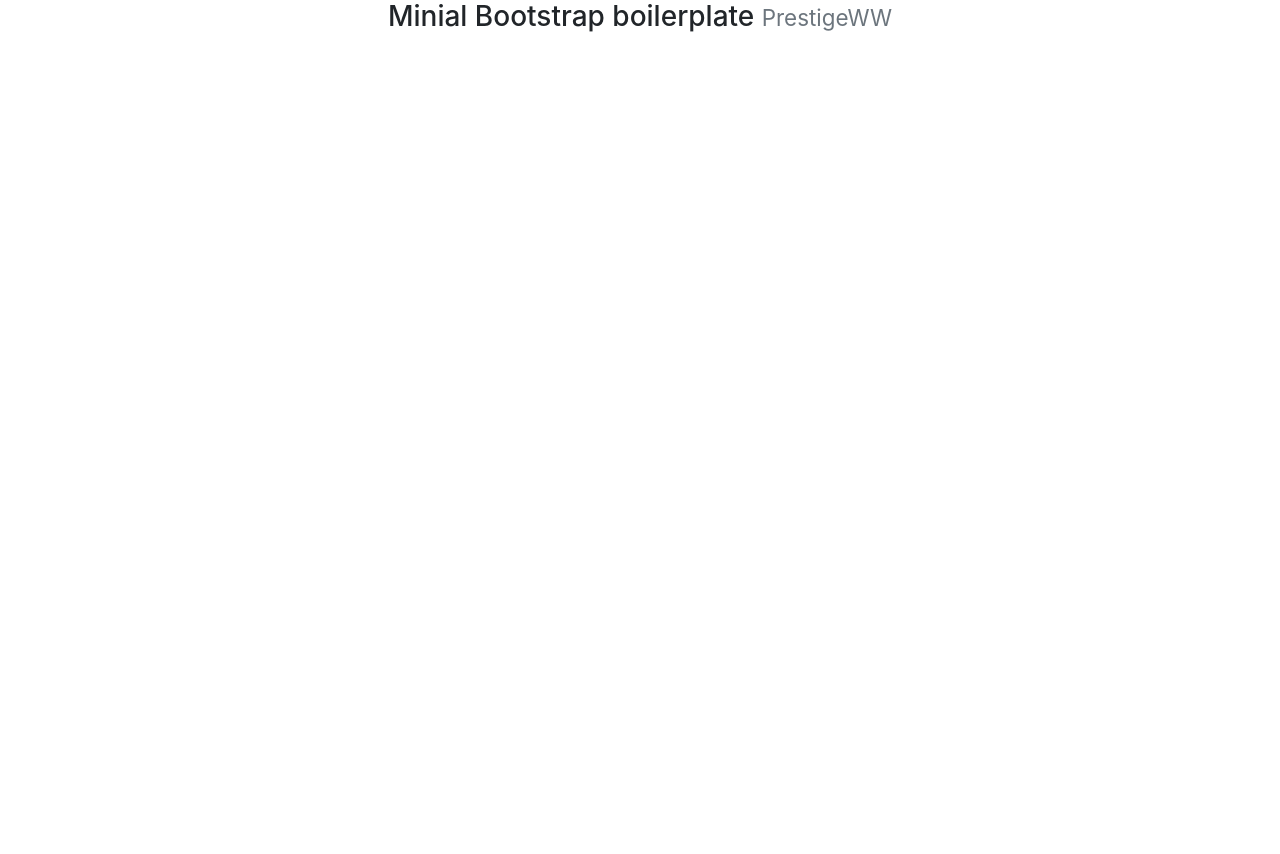
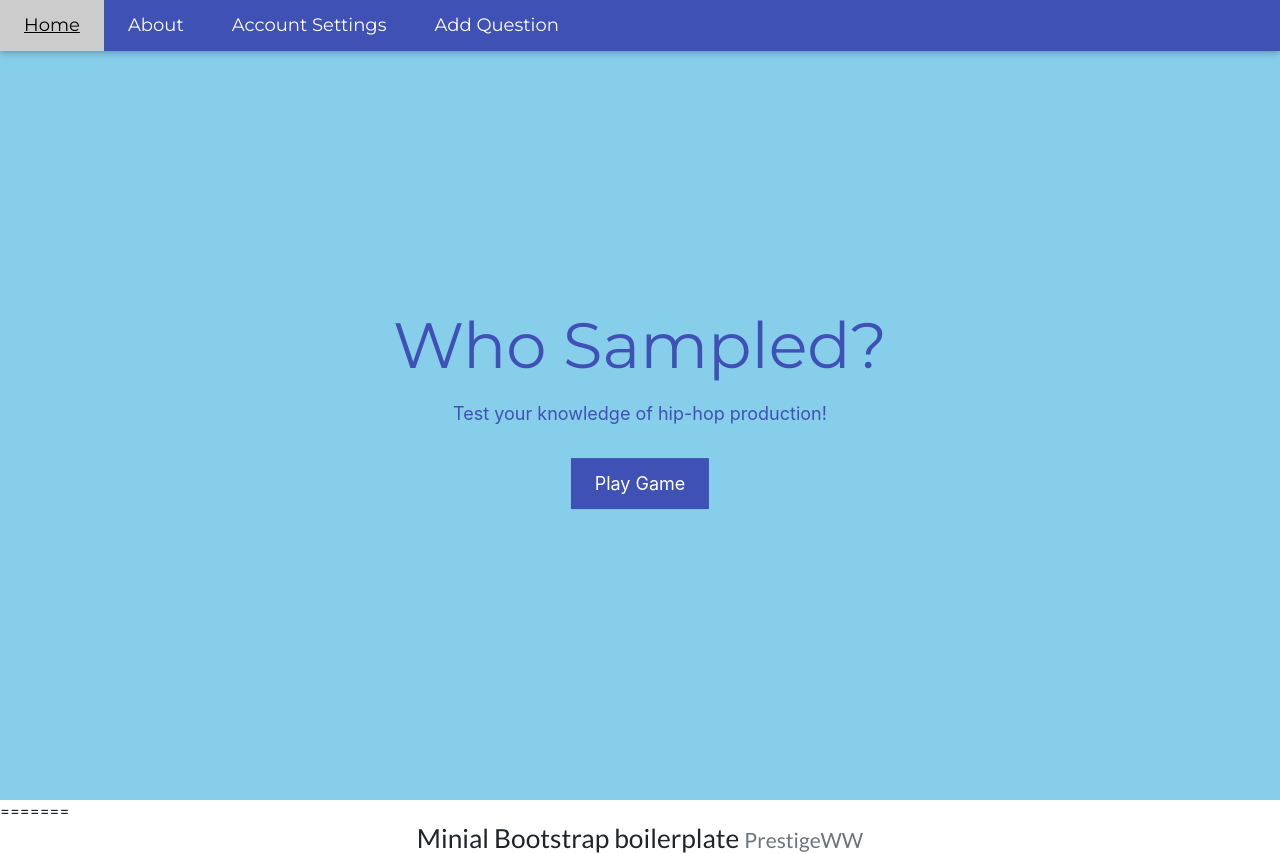
Before and after one commit to cwmill3r/who-sampled, a plain HTML site: page index.html in a window 1280 px wide. Before the commit the page ends 800 px from the top, so only its background shows below. Drawn offline with nearby package versions, Linux system fonts and the light colour scheme.

Commit message:
Homepage (#1)
* jacks edits to the homepage

* more edits

```diff
--- a/index.html
+++ b/index.html
@@ -1,4 +1,61 @@
 <!DOCTYPE html>
+<html lang="en" style="height:100%">
+<title>Who Sampled?</title>
+<meta charset="UTF-8">
+<meta name="viewport" content="width=device-width, initial-scale=1">
+<link rel="stylesheet" href="https://www.w3schools.com/w3css/4/w3.css">
+<link rel="stylesheet" href="https://fonts.googleapis.com/css?family=Lato">
+<link rel="stylesheet" href="https://fonts.googleapis.com/css?family=Montserrat">
+<link rel="stylesheet" href="https://cdnjs.cloudflare.com/ajax/libs/font-awesome/4.7.0/css/font-awesome.min.css">
+<style>
+body,h1,h2,h3,h4,h5,h6 {font-family: "Lato", sans-serif}
+.w3-bar,h1,button {font-family: "Montserrat", sans-serif}
+.fa-anchor,.fa-coffee {font-size:200px}
+</style>
+<body style="height:100%">
+
+<!-- Navbar -->
+<div class="w3-top">
+  <div class="w3-bar w3-indigo w3-card w3-left-align w3-large">
+    <a class="w3-bar-item w3-button w3-hide-medium w3-hide-large w3-right w3-padding-large w3-hover-white w3-large" href="javascript:void(0);" onclick="myFunction()" title="Toggle Navigation Menu"><i class="fa fa-bars"></i></a>
+    <a href="#" class="w3-bar-item w3-button w3-padding-large w3-white">Home</a>
+    <a href="#" class="w3-bar-item w3-button w3-hide-small w3-padding-large w3-hover-white">About</a>
+    <a href="#" class="w3-bar-item w3-button w3-hide-small w3-padding-large w3-hover-white">Account Settings</a>
+    <a href="#" class="w3-bar-item w3-button w3-hide-small w3-padding-large w3-hover-white">Add Question</a>
+  </div>
+
+  <!-- Navbar on small screens -->
+  <div id="navDemo" class="w3-bar-block w3-white w3-hide w3-hide-large w3-hide-medium w3-large">
+    <a href="#" class="w3-bar-item w3-button w3-padding-large">About</a>
+    <a href="#" class="w3-bar-item w3-button w3-padding-large">Account Settings</a>
+    <a href="#" class="w3-bar-item w3-button w3-padding-large">Add Question</a>
+  </div>
+</div>
+
+<!-- Content -->
+<div class="w3-display-container w3-light-blue" style="height:100%;">
+  <div class="w3-display-middle w3-center w3-light-blue">
+    <h1 class="w3-margin w3-text-indigo w3-jumbo">Who Sampled?</h1>
+    <p class="w3-large w3-text-indigo">Test your knowledge of hip-hop production!</p>
+    <button class="w3-button w3-indigo w3-padding-large w3-large w3-margin-top">Play Game</button>
+  </div>
+</div>
+
+
+<script>
+// Used to toggle the menu on small screens when clicking on the menu button
+function myFunction() {
+  var x = document.getElementById("navDemo");
+  if (x.className.indexOf("w3-show") == -1) {
+    x.className += " w3-show";
+  } else {
+    x.className = x.className.replace(" w3-show", "");
+  }
+}
+</script>
+
+</body>
+=======
 <html lang="en">
   <head>
     <meta charset="UTF-8" />
```
